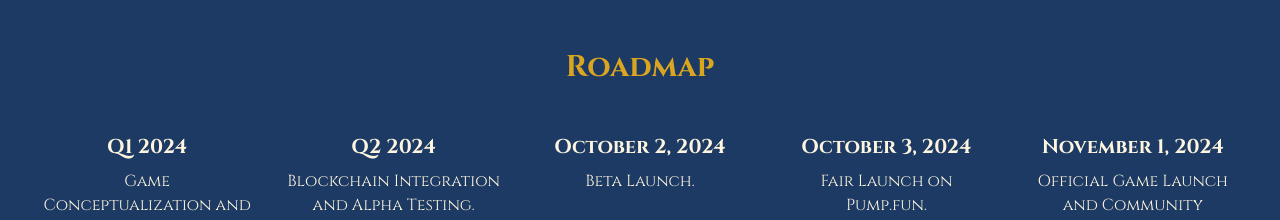
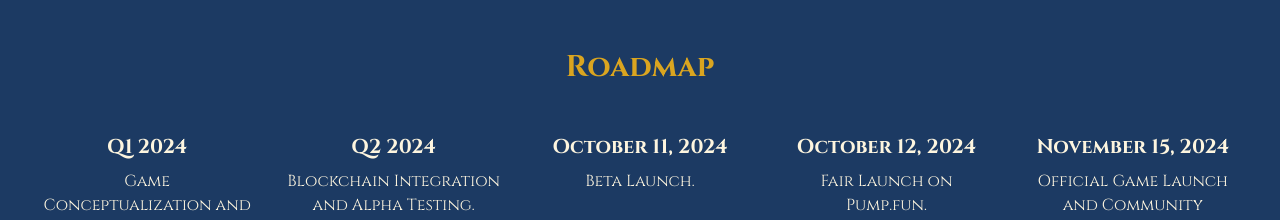
Before and after one commit to Healseyn/RoyalKingdoms-landingpage, a Next.js app: page / in a window 1280 px wide. Shown: the part 1380-1600 px from the top of the page. Built offline with nearby package versions, Linux system fonts and the light colour scheme.

Commit message:
New launch dates, added docs link

```diff
--- a/pages/index.js
+++ b/pages/index.js
@@ -40,7 +40,7 @@ export default function Home() {
             <nav className="hidden md:flex space-x-4">
               <a href="#features" className="text-neutral hover:text-primary transition duration-300">Features</a>
               <a href="#roadmap" className="text-neutral hover:text-primary transition duration-300">Roadmap</a>
-              <a href="/docs" className="text-neutral hover:text-primary transition duration-300">Docs</a>
+              <a href="https://docs.royalkingdoms.xyz/" className="text-neutral hover:text-primary transition duration-300">Docs</a>
             </nav>
 
             <div className="absolute left-1/2 transform -translate-x-1/2 -top-12 md:-top-5 z-50">
@@ -120,7 +120,7 @@ export default function Home() {
               <nav className="flex flex-col space-y-4">
                 <a href="#features" className="text-neutral hover:text-primary transition duration-300">Features</a>
                 <a href="#roadmap" className="text-neutral hover:text-primary transition duration-300">Roadmap</a>
-                <a href="/docs" className="text-neutral hover:text-primary transition duration-300">Docs</a>
+                <a href="https://docs.royalkingdoms.xyz/" className="text-neutral hover:text-primary transition duration-300">Docs</a>
                 <a href="#token-sale" className="text-neutral hover:text-primary transition duration-300">Token Sale</a>
                 <a href="#community" className="text-neutral hover:text-primary transition duration-300">Community</a>
                 <a href="https://x.com/RkingdomsSol" target="_blank" rel="noopener noreferrer" className="text-neutral hover:text-primary transition duration-300">Twitter</a>
@@ -191,15 +191,15 @@ export default function Home() {
                 <p className="text-neutral mt-2">Blockchain Integration and Alpha Testing.</p>
               </div>
               <div className="md:w-1/4 p-4 transition duration-500 transform hover:-translate-y-2">
-                <h3 className="text-xl font-bold text-neutral">October 2, 2024</h3>
+                <h3 className="text-xl font-bold text-neutral">October 11, 2024</h3>
                 <p className="text-neutral mt-2">Beta Launch.</p>
               </div>
               <div className="md:w-1/4 p-4 transition duration-500 transform hover:-translate-y-2">
-                <h3 className="text-xl font-bold text-neutral">October 3, 2024</h3>
+                <h3 className="text-xl font-bold text-neutral">October 12, 2024</h3>
                 <p className="text-neutral mt-2">Fair Launch on Pump.fun.</p>
               </div>
               <div className="md:w-1/4 p-4 transition duration-500 transform hover:-translate-y-2">
-                <h3 className="text-xl font-bold text-neutral">November 1, 2024</h3>
+                <h3 className="text-xl font-bold text-neutral">November 15, 2024</h3>
                 <p className="text-neutral mt-2">Official Game Launch and Community Expansion.</p>
               </div>
             </div>
@@ -311,7 +311,7 @@ export default function Home() {
                 </h3>
                 {openQuestion === 2 && (
                   <p className="text-neutral mt-2 transition-all duration-500 ease-in-out">
-                    To participate in the fair launch, you can join the event on October 3, 2024, via the Pump.fun platform. Ensure you have a Solana wallet ready to interact with our token launch.
+                    To participate in the fair launch, you can join the event on October 12, 2024, via the Pump.fun platform. Ensure you have a Solana wallet ready to interact with our token launch.
                   </p>
                 )}
               </div>
@@ -328,7 +328,7 @@ export default function Home() {
                 </h3>
                 {openQuestion === 3 && (
                   <p className="text-neutral mt-2 transition-all duration-500 ease-in-out">
-                    The official release of Royal Kingdoms is scheduled for October 20, 2024, following the fair launch and beta testing phases.
+                    The official release of Royal Kingdoms is scheduled for November 15, 2024, following the fair launch and beta testing phases.
                   </p>
                 )}
               </div>
```
